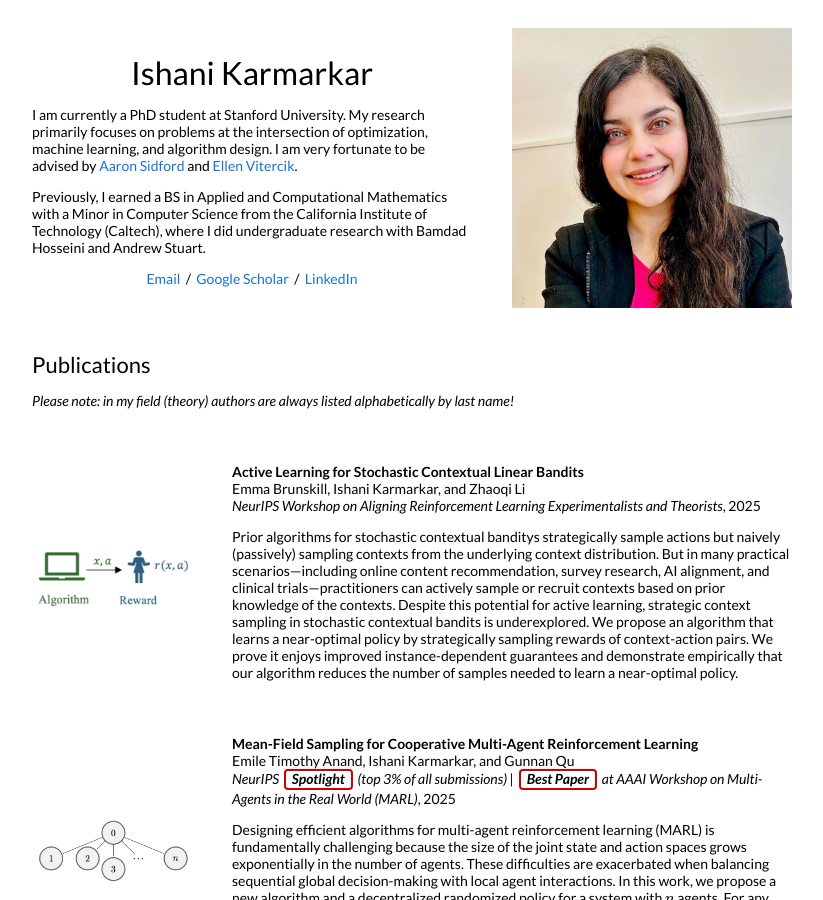
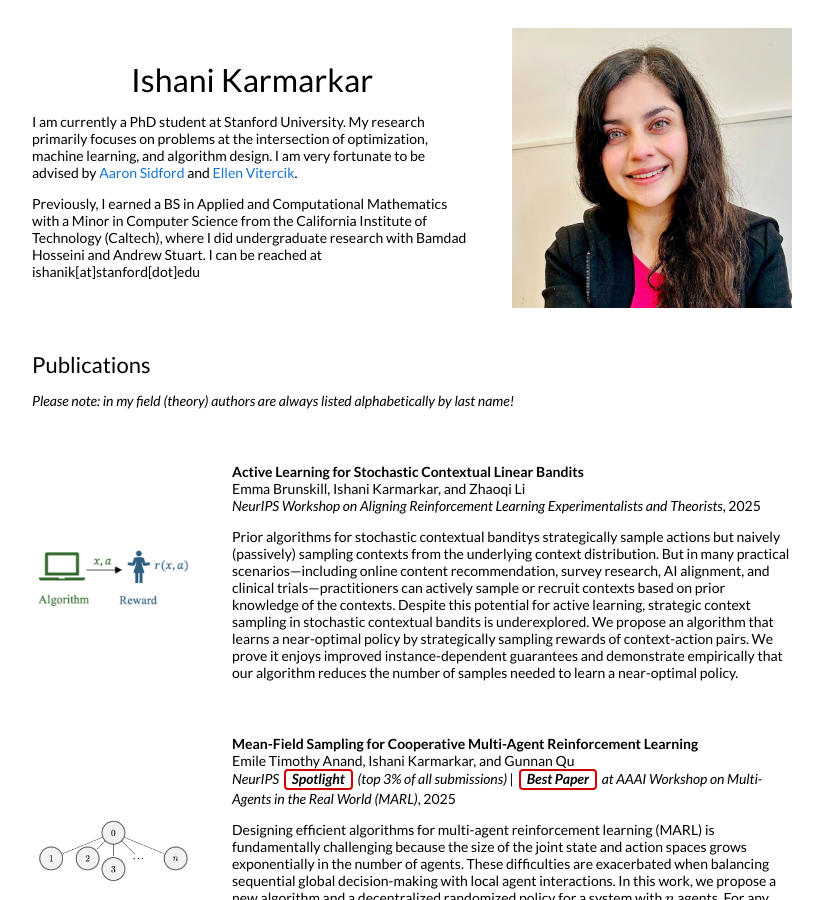
Before and after one commit to ishanikarmarkar/ishanikarmarkar.github.io, a Jekyll site: the page built from _posts/2025-10-01-sclb.markdown, in a window 1280 px wide and 900 px high. Shown: the whole window, without its empty margins (228-1051 px from the left). Built offline with Jekyll 4.4.1, drawn with Linux system fonts in a browser that asks for light colours.

Commit message:
Added email

```diff
--- a/_layouts/default.html
+++ b/_layouts/default.html
@@ -52,12 +52,14 @@
               </p>
               <p>
                 Previously, I earned a BS in Applied and Computational Mathematics with a Minor in Computer Science from the California Institute of Technology (Caltech), where I did undergraduate research with Bamdad Hosseini and Andrew Stuart.
+
+                I can be reached at ishanik[at]stanford[dot]edu
               </p>
-              <p style="text-align:center">
+              <!-- <p style="text-align:center">
                 <a target="_blank" href="mailto:ishanik@stanford.edu"> Email</a> &nbsp;/&nbsp;
                 <a href="https://scholar.google.com/citations?user=yg8x6wsAAAAJ&hl=en&oi=ao">Google Scholar</a> &nbsp;/&nbsp;
                 <a href="https://www.linkedin.com/in/ishani-karmarkar-161496144/"> LinkedIn </a>
-              </p>
+              </p> -->
             </td>
             <td style="padding:2.5%;width:40%;max-width:40%">
               <img style="width:100%;max-width:100%" alt="profile photo" src="{{ site.baseurl }}/images/profile.jpg?v=3">
```
